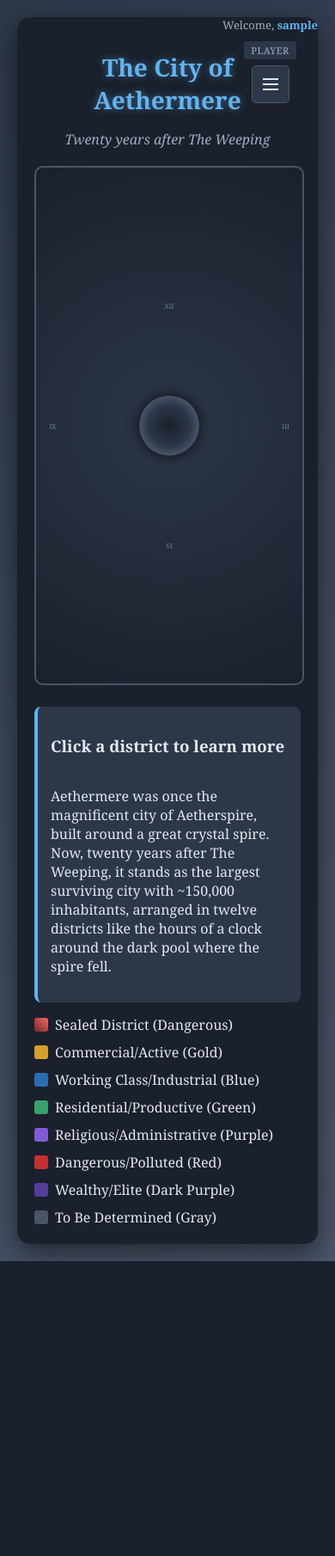
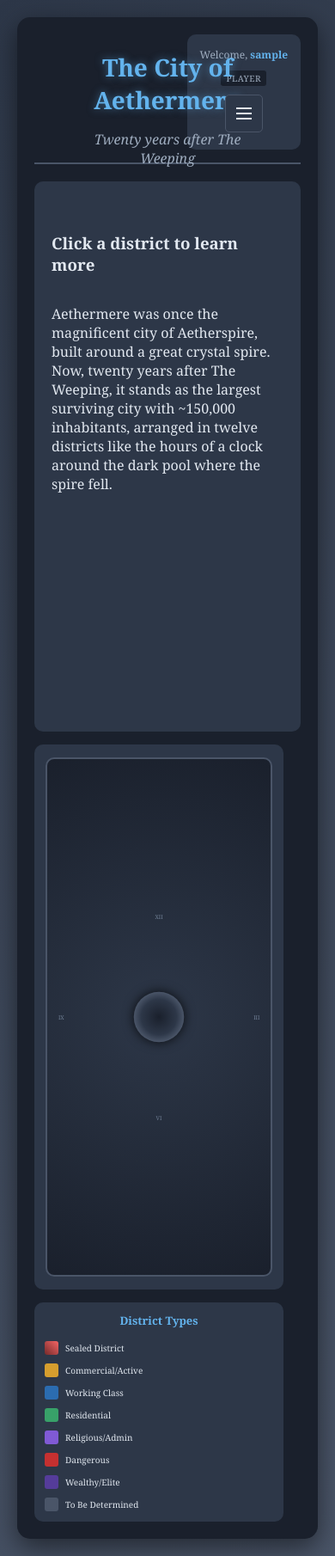
Before and after one commit to turingtestable/AethermereMap, a Flask app: page / in a window 390 px wide. Shown: the whole page at 86% size. Before the commit the page ends 1467 px from the top, so only its background shows below. Run offline with Flask 3, Linux system fonts and the light colour scheme; the visitor is signed in with stand-in values (Sample User, id 1); data that the repository does not hold is empty.

Commit message:
Redesign map page with improved 2-column layout and navigation
- Expand container width from 800px to 1200px for better screen utilization
- Implement 2-column grid layout: 40% left panel for district info, 60% right panel for map
- Redesign title section with proper centering and styled user menu box
- Restore district legend below map with compact styling
- Increase map SVG size to 95% width for better visibility
- Add responsive design for mobile devices
- Improve visual hierarchy with consistent rounded panels

🤖 Generated with [Claude Code](https://claude.ai/code)

Co-Authored-By: Claude <noreply@anthropic.com>

```diff
--- a/app/static/css/style.css
+++ b/app/static/css/style.css
@@ -7,12 +7,149 @@ body {
 }
 
 .map-container {
-    max-width: 800px;
+    max-width: 1200px;
     margin: 0 auto;
     background: #1a202c;
     border-radius: 15px;
     padding: 20px;
     box-shadow: 0 10px 30px rgba(0,0,0,0.5);
+}
+
+.app-grid {
+    display: grid;
+    grid-template-columns: 40% 60%;
+    gap: 20px;
+    min-height: 600px;
+}
+
+.top-controls {
+    display: grid;
+    grid-template-columns: 1fr 1fr;
+    gap: 15px;
+    margin-bottom: 15px;
+}
+
+.left-panel {
+    background: #2d3748;
+    border-radius: 10px;
+    padding: 20px;
+    overflow-y: auto;
+    min-height: 600px;
+    align-self: start;
+}
+
+.right-panel {
+    display: flex;
+    flex-direction: column;
+    gap: 15px;
+    padding-right: 20px; /* Match left panel padding for symmetry */
+}
+
+.user-info-section {
+    background: #2d3748;
+    border-radius: 10px;
+    padding: 15px;
+    text-align: center;
+}
+
+.legend-section {
+    background: #2d3748;
+    border-radius: 10px;
+    padding: 12px;
+}
+
+.legend-section h4 {
+    color: #63b3ed;
+    margin: 0 0 8px 0;
+    font-size: 13px;
+    text-align: center;
+}
+
+.legend {
+    display: grid;
+    grid-template-columns: 1fr 1fr;
+    gap: 6px;
+}
+
+.legend-item {
+    display: flex;
+    align-items: center;
+    gap: 4px;
+    font-size: 10px;
+}
+
+.legend-color {
+    width: 12px;
+    height: 12px;
+    border-radius: 2px;
+    flex-shrink: 0;
+}
+
+.map-section {
+    background: #2d3748;
+    border-radius: 10px;
+    padding: 15px;
+    display: flex;
+    flex-direction: column;
+    align-items: center;
+}
+
+#map-svg {
+    width: 95%;
+    height: auto;
+    border: 2px solid #4a5568;
+    border-radius: 10px;
+    background: radial-gradient(circle at center, #2d3748, #1a202c);
+}
+
+/* Title section with user menu */
+.title-section {
+    display: flex;
+    justify-content: space-between;
+    align-items: center;
+    margin-bottom: 20px;
+    padding-bottom: 15px;
+    border-bottom: 2px solid #4a5568;
+    position: relative;
+}
+
+.title-content {
+    position: absolute;
+    left: 50%;
+    transform: translateX(-50%);
+    text-align: center;
+}
+
+.title-user-menu {
+    background: #2d3748;
+    border-radius: 10px;
+    padding: 15px;
+    text-align: center;
+    min-width: 200px;
+    margin-left: auto;
+}
+
+/* Responsive adjustments */
+@media (max-width: 1024px) {
+    .app-grid {
+        grid-template-columns: 1fr;
+        gap: 15px;
+    }
+
+    .legend {
+        grid-template-columns: 1fr 1fr 1fr 1fr;
+    }
+
+    .title-section {
+        flex-direction: column;
+        text-align: center;
+        gap: 15px;
+    }
+
+    .title-user-menu {
+        text-align: center;
+        min-width: auto;
+    }
 }
 
 .map-title {
--- a/app/templates/index.html
+++ b/app/templates/index.html
@@ -8,19 +8,18 @@
 </head>
 <body>
     <div class="map-container">
-        <!-- Centered Title -->
-        <div style="text-align: center; margin-bottom: 20px;">
+        <!-- Full-width Title with User Menu -->
+        <div class="title-section">
+            <div class="title-content">
                 <h1 class="map-title" style="margin-bottom: 5px;">The City of Aethermere</h1>
                 <p class="map-subtitle" style="margin-bottom: 0;">Twenty years after The Weeping</p>
             </div>
-
-        <!-- User Info and Menu (Top Right) -->
-        <div style="position: absolute; top: 20px; right: 20px; text-align: center;">
-            <div style="color: #a0aec0; font-size: 13px; margin-bottom: 8px;">
+            <div class="title-user-menu">
+                <div style="color: #a0aec0; font-size: 12px; margin-bottom: 6px;">
                     Welcome, <strong style="color: #63b3ed;">{{ current_user.display_name }}</strong>
                 </div>
-            <div style="margin-bottom: 8px;">
-                <span style="background: #2d3748; padding: 3px 8px; border-radius: 4px; font-size: 11px; color: #a0aec0; text-transform: uppercase; letter-spacing: 0.5px;">
+                <div style="margin-bottom: 10px;">
+                    <span style="background: #1a202c; padding: 2px 6px; border-radius: 3px; font-size: 10px; color: #a0aec0; text-transform: uppercase; letter-spacing: 0.5px;">
                         {{ current_user.role }}
                     </span>
                 </div>
@@ -59,6 +58,66 @@
                     </div>
                 </div>
             </div>
+        </div>
+
+        <!-- 2-Column Layout -->
+        <div class="app-grid">
+            <!-- Left Panel: District Info -->
+            <div class="left-panel">
+                <div class="info-panel" style="background: transparent; border: none; padding: 0; box-shadow: none;">
+                    <div class="info-header">
+                        <h3 id="district-name">Click a district to learn more</h3>
+                        {% if current_user.can_edit_districts() %}
+                        <button class="edit-btn" id="edit-btn" onclick="editCurrentDistrict()" style="display: none;">Edit</button>
+                        {% endif %}
+                    </div>
+
+                    <!-- Default content -->
+                    <div id="default-content">
+                        <p>Aethermere was once the magnificent city of Aetherspire, built around a great crystal spire. Now, twenty years after The Weeping, it stands as the largest surviving city with ~150,000 inhabitants, arranged in twelve districts like the hours of a clock around the dark pool where the spire fell.</p>
+                    </div>
+
+                    <!-- District details (hidden by default) -->
+                    <div id="district-details" style="display: none;">
+                        <div class="info-section">
+                            <h4 class="section-label">Description</h4>
+                            <p id="district-info"></p>
+                        </div>
+
+                        <div class="info-section">
+                            <h4 class="section-label">Status</h4>
+                            <p id="district-status"></p>
+                        </div>
+
+                        <div class="info-section" id="guilds-section" style="display: none;">
+                            <h4 class="section-label">Guilds Present</h4>
+                            <div id="guilds-list">
+                                <!-- Guild preview cards will be populated here -->
+                            </div>
+                        </div>
+
+                        <div class="info-section">
+                            <h4 class="section-label">Player Notes</h4>
+                            <div id="player-notes-section">
+                                <div id="player-notes-list">
+                                    <!-- Notes will be populated here -->
+                                </div>
+                                <div class="add-note-section">
+                                    <textarea id="new-note-content" placeholder="Add your note about this district..." rows="3"></textarea>
+                                    <div class="note-actions">
+                                        <button class="btn btn-small" onclick="savePlayerNote()">Add Note</button>
+                                    </div>
+                                </div>
+                            </div>
+                        </div>
+                    </div>
+                </div>
+            </div>
+
+            <!-- Right Panel: Map -->
+            <div class="right-panel">
+                <!-- Map Section -->
+                <div class="map-section">
 
         <svg id="map-svg" viewBox="0 0 400 400">
             <!-- Gradients and Patterns -->
@@ -123,91 +182,46 @@
             </text>
             {% endfor %}
         </svg>
-
-        <div class="info-panel">
-            <div class="info-header">
-                <h3 id="district-name">Click a district to learn more</h3>
-                {% if current_user.can_edit_districts() %}
-                <button class="edit-btn" id="edit-btn" onclick="editCurrentDistrict()" style="display: none;">Edit</button>
-                {% endif %}
                 </div>
 
-            <!-- Default content -->
-            <div id="default-content">
-                <p>Aethermere was once the magnificent city of Aetherspire, built around a great crystal spire. Now, twenty years after The Weeping, it stands as the largest surviving city with ~150,000 inhabitants, arranged in twelve districts like the hours of a clock around the dark pool where the spire fell.</p>
+                <!-- Legend Section -->
+                <div class="legend-section">
+                    <h4>District Types</h4>
+                    <div class="legend">
+                        <div class="legend-item">
+                            <div class="legend-color" style="background: linear-gradient(45deg, #742a2a, #f56565);"></div>
+                            <span>Sealed District</span>
                         </div>
-
-            <!-- District details (hidden by default) -->
-            <div id="district-details" style="display: none;">
-                <div class="info-section">
-                    <h4 class="section-label">Description</h4>
-                    <p id="district-info"></p>
+                        <div class="legend-item">
+                            <div class="legend-color" style="background: #d69e2e;"></div>
+                            <span>Commercial/Active</span>
                         </div>
-
-                <div class="info-section">
-                    <h4 class="section-label">Status</h4>
-                    <p id="district-status"></p>
+                        <div class="legend-item">
+                            <div class="legend-color" style="background: #2b6cb0;"></div>
+                            <span>Working Class</span>
                         </div>
-
-                <div class="info-section" id="guilds-section" style="display: none;">
-                    <h4 class="section-label">Guilds Present</h4>
-                    <div id="guilds-list">
-                        <!-- Guild preview cards will be populated here -->
+                        <div class="legend-item">
+                            <div class="legend-color" style="background: #38a169;"></div>
+                            <span>Residential</span>
                         </div>
+                        <div class="legend-item">
+                            <div class="legend-color" style="background: #805ad5;"></div>
+                            <span>Religious/Admin</span>
                         </div>
-
-                <div class="info-section">
-                    <h4 class="section-label">Player Notes</h4>
-                    <div id="player-notes-section">
-                        <div id="player-notes-list">
-                            <!-- Notes will be populated here with format: -->
-                            <!-- <div class="player-note"> -->
-                            <!--   <strong>PlayerName:</strong> Note content [Edit] [Delete] (only for own notes) -->
-                            <!-- </div> -->
+                        <div class="legend-item">
+                            <div class="legend-color" style="background: #c53030;"></div>
+                            <span>Dangerous</span>
                         </div>
-                        <div class="add-note-section">
-                            <textarea id="new-note-content" placeholder="Add your note about this district..." rows="3"></textarea>
-                            <div class="note-actions">
-                                <button class="btn btn-small" onclick="savePlayerNote()">Add Note</button>
+                        <div class="legend-item">
+                            <div class="legend-color" style="background: #553c9a;"></div>
+                            <span>Wealthy/Elite</span>
+                        </div>
+                        <div class="legend-item">
+                            <div class="legend-color" style="background: #4a5568;"></div>
+                            <span>To Be Determined</span>
                         </div>
                     </div>
                 </div>
-                </div>
-            </div>
-        </div>
-
-        <div class="legend">
-            <div class="legend-item">
-                <div class="legend-color" style="background: linear-gradient(45deg, #742a2a, #f56565);"></div>
-                <span>Sealed District (Dangerous)</span>
-            </div>
-            <div class="legend-item">
-                <div class="legend-color" style="background: #d69e2e;"></div>
-                <span>Commercial/Active (Gold)</span>
-            </div>
-            <div class="legend-item">
-                <div class="legend-color" style="background: #2b6cb0;"></div>
-                <span>Working Class/Industrial (Blue)</span>
-            </div>
-            <div class="legend-item">
-                <div class="legend-color" style="background: #38a169;"></div>
-                <span>Residential/Productive (Green)</span>
-            </div>
-            <div class="legend-item">
-                <div class="legend-color" style="background: #805ad5;"></div>
-                <span>Religious/Administrative (Purple)</span>
-            </div>
-            <div class="legend-item">
-                <div class="legend-color" style="background: #c53030;"></div>
-                <span>Dangerous/Polluted (Red)</span>
-            </div>
-            <div class="legend-item">
-                <div class="legend-color" style="background: #553c9a;"></div>
-                <span>Wealthy/Elite (Dark Purple)</span>
-            </div>
-            <div class="legend-item">
-                <div class="legend-color" style="background: #4a5568;"></div>
-                <span>To Be Determined (Gray)</span>
             </div>
         </div>
 
```
Lines whose indentation alone changed are shown as unchanged.
